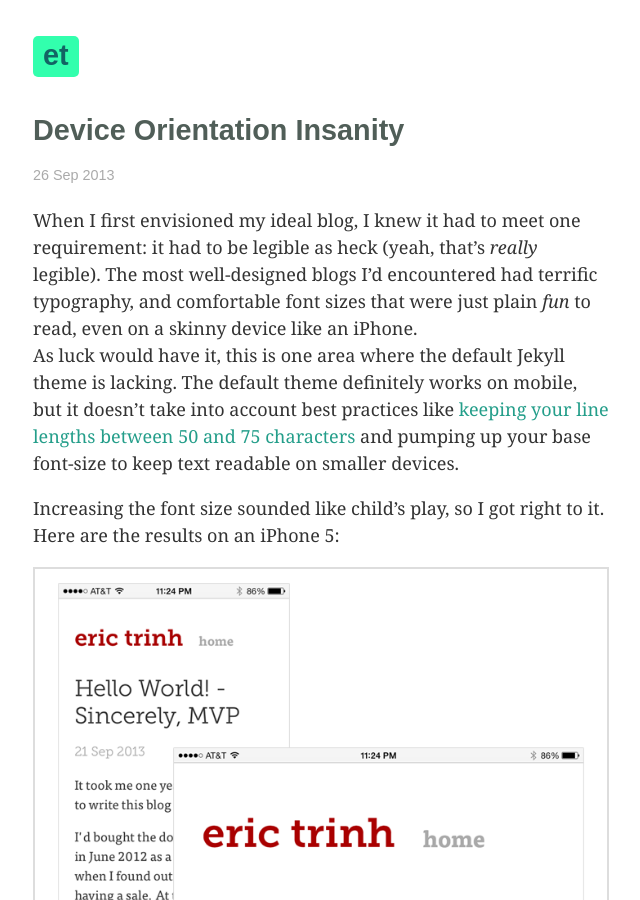
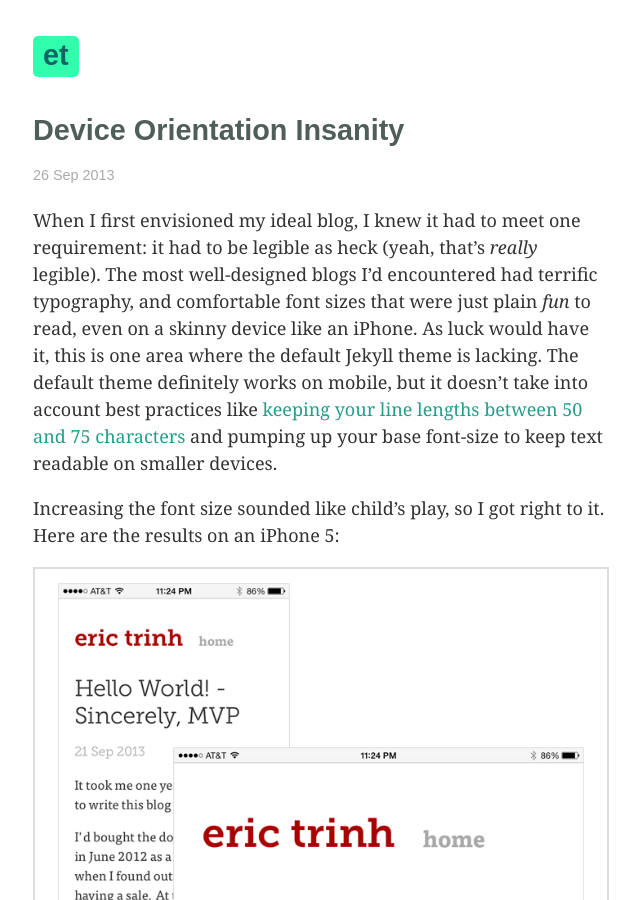
Before and after one commit to erictrinh/erictrinh.github.io, a Jekyll site: the page built from _posts/2013-09-26-device-orientation-insanity.md, in a window 1280 px wide and 900 px high. Shown: the whole window, without its empty margins (319-959 px from the left). Built offline with Jekyll 4.4.1, drawn with Linux system fonts in a browser that asks for light colours; nearby versions of some CDN libraries.

```diff
--- a/_config.yml
+++ b/_config.yml
@@ -1,5 +1,5 @@
 name: et
-markdown: KramdownPygments
+markdown: kramdown
 kramdown:
   input: GFM
 highlighter: pygments
```
